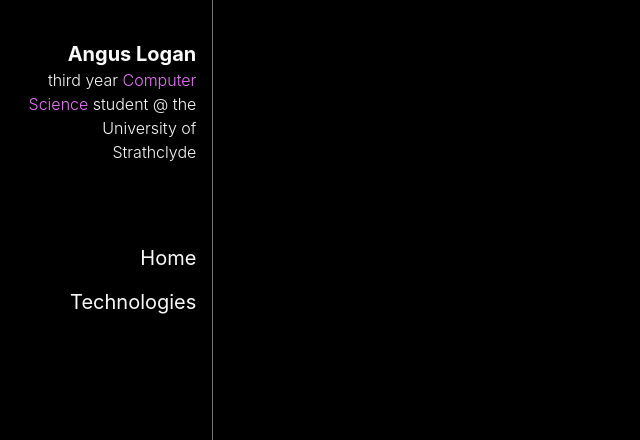
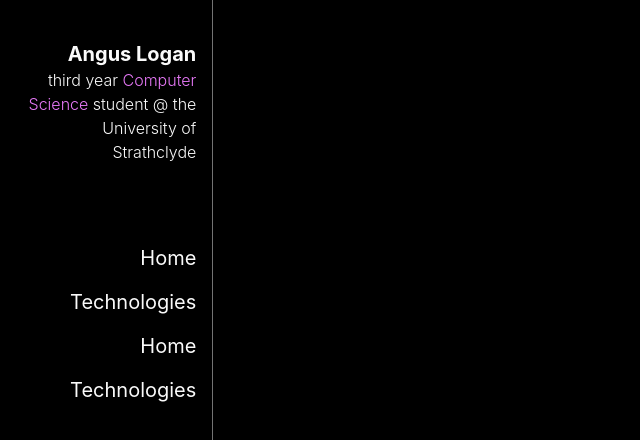
Before and after one commit to AngusLogan02/anguslogan02.github.io, a React (Create React App) app: page / in a window 1280 px wide. Shown: the top 440 px of the page, without its empty margins (0-640 px from the left). Built offline with nearby package versions, Linux system fonts and the light colour scheme.

Commit message:
feat: link animation comparison

```diff
--- a/src/components/navbar.jsx
+++ b/src/components/navbar.jsx
@@ -4,13 +4,15 @@
 const Navbar = () => {
     return (
         <div className='w-1/6 h-screen p-4 pt-10 fixed border-r-[1px] border-neutral-500 text-right'>
-            <p className='text-neutral-50 text-xl font-bold'>Angus Logan</p>
+            <a href='https://github.com/anguslogan02' target="blank" className='text-neutral-50 text-xl font-bold link-underline'>Angus Logan</a>
             <p className='text-neutral-50 font-light'>third year <span className='text-fuchsia-400'>Computer Science</span> student @ the University of Strathclyde</p>
 
             <div className='mt-20'>
                 <ul>
                     <li><button className='text-neutral-50 text-xl mb-4 hover:text-fuchsia-400'><Link to="/">Home</Link></button></li>
                     <li><button className=' text-neutral-50 text-xl mb-4 hover:text-fuchsia-400'><Link to="/technologies">Technologies</Link></button></li>
+                    <li><button className='text-neutral-50 text-xl mb-4 link-underline'><Link to="/">Home</Link></button></li>
+                    <li><button className=' text-neutral-50 text-xl mb-4 link-underline'><Link to="/technologies">Technologies</Link></button></li>
                 </ul>
             </div>
         </div>
--- a/src/index.css
+++ b/src/index.css
@@ -15,3 +15,25 @@
   font-family: source-code-pro, Menlo, Monaco, Consolas, 'Courier New',
     monospace;
 }
+
+.link-underline {
+	position: relative;
+  text-decoration: none;
+}
+
+.link-underline::before {
+  content: "";
+  position: absolute;
+  display: block;
+  width: 100%;
+  height: 2px;
+  bottom: -2px;
+  left: 0;
+  background-color: #e879f9;
+  transform: scaleX(0);
+  transition: transform 0.2s ease;
+}
+
+.link-underline:hover::before {
+  transform: scaleX(1);
+}
```
